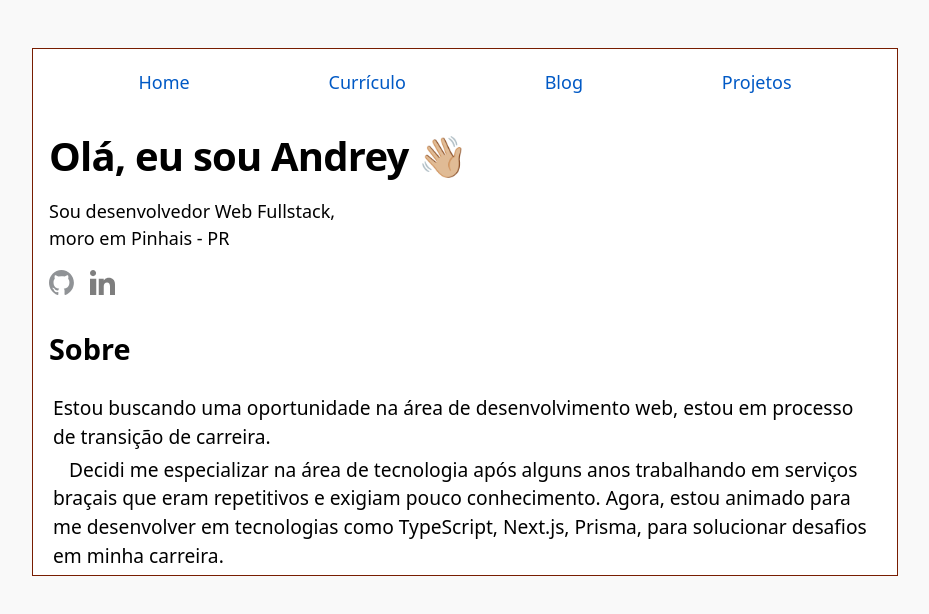
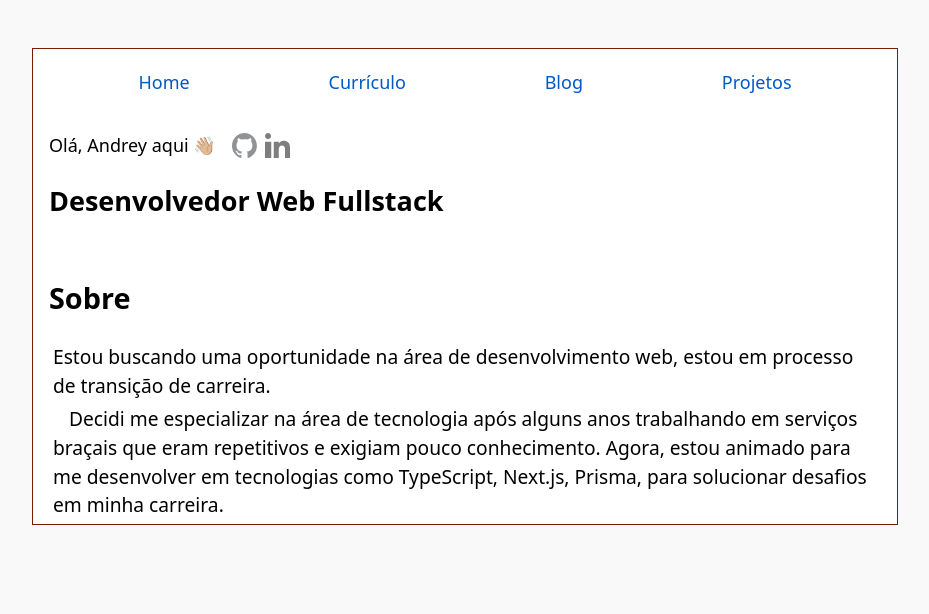
Before and after one commit to Andreyrvs/portfolio-blog, a Next.js app: page / in a window 1280 px wide. Shown: the top 614 px of the page, without its empty margins (175-1104 px from the left). Built offline with nearby package versions, Linux system fonts and the light colour scheme.

Commit message:
fix: Remove css não utilizado

```diff
--- a/src/components/header/Header.tsx
+++ b/src/components/header/Header.tsx
@@ -1,29 +1,25 @@
 import Image from "next/image";
 import styles from "@/components/header/header.module.css";
 import utilStyles from "@/styles/utils.module.css";
-
-const name = "Andrey 👋🏼";
+import { Josefin_Sans } from "next/font/google";
 const githubIcon2 = "/github-mark.svg";
 const linkedinIcon = "/linkedin.svg";
+
+const jsosefinSans = Josefin_Sans({
+  weight: "400",
+  subsets: ["latin"],
+});
+const name = "Olá, Andrey aqui 👋🏼";
+const profission = "Desenvolvedor Web Fullstack";
 
 export default function Header() {
   return (
     <header className={styles.header}>
       <section className={styles.container}>
-        <div>
-          <h1 className={utilStyles.heading2XL}>Olá, eu sou {name}</h1>
-          <p className={`styles.paragraph`}>
-            Sou desenvolvedor Web Fullstack, <br />
-            moro em Pinhais - PR
-          </p>
-        </div>
+        <div className={styles.name_container}>
+          <p className={styles.name}>{name}</p>
           <div className={styles.iconsContainer}>
-          <a
-            href="https://github.com/Andreyrvs"
-            target="_blank"
-            className={styles.marginZero}
-          >
-            <div style={{ display: "flex", alignItems: "center" }}>
+            <a href="https://github.com/Andreyrvs" target="_blank">
               <Image
                 priority
                 src={githubIcon2}
@@ -32,13 +28,8 @@ export default function Header() {
                 width={25}
                 alt="logo github"
               />
-            </div>
             </a>
-          <a
-            href="https://www.linkedin.com/in/andreyrv/"
-            target="_blank"
-            className={styles.marginZero}
-          >
+            <a href="https://www.linkedin.com/in/andreyrv/" target="_blank">
               <Image
                 priority
                 src={linkedinIcon}
@@ -49,6 +40,8 @@ export default function Header() {
               />
             </a>
           </div>
+        </div>
+        <h1>{profission}</h1>
       </section>
     </header>
   );
--- a/src/components/header/header.module.css
+++ b/src/components/header/header.module.css
@@ -1,41 +1,23 @@
-.header {
-  display: flex;
-  flex-direction: column;
-  gap: 1rem;
-  padding: 0;
-}
-
 .container {
   display: flex;
   flex-direction: column;
   justify-content: flex-start;
 }
 
-
-/* .imageContainer {
-  margin-left: 7px;
-  position: relative;
-  touch-action: manipulation;
-  -webkit-user-select: none;
-  user-select: none;
-  z-index: 10;
+.name_container {
+  align-items: center;
+  display: flex;
+  gap: 1rem;
 }
 
-.imageContainer::after {
-  border: 1px solid black;
-  content: "";
-  height: 100%;
-  left: -7px;
-  position: absolute;
-  top: -7px;
-  width: 100%;
-  z-index: -1;
-} */
+.name {
+  font-size: large;
+  margin: 0;
+}
 
 .iconsContainer {
   display: flex;
-  flex-direction: row;
-  gap: 1rem;
+  gap:  0.5rem;
 }
 
 .icons {
@@ -46,12 +28,6 @@
   opacity: 100%;
 }
 
-.marginZero {
-  font-size: x-large;
-  margin: 0;
-  padding: 0;
-}
-
 .paragraph {
   font-weight: 300;
 }
```
Lines whose indentation alone changed are shown as unchanged.
